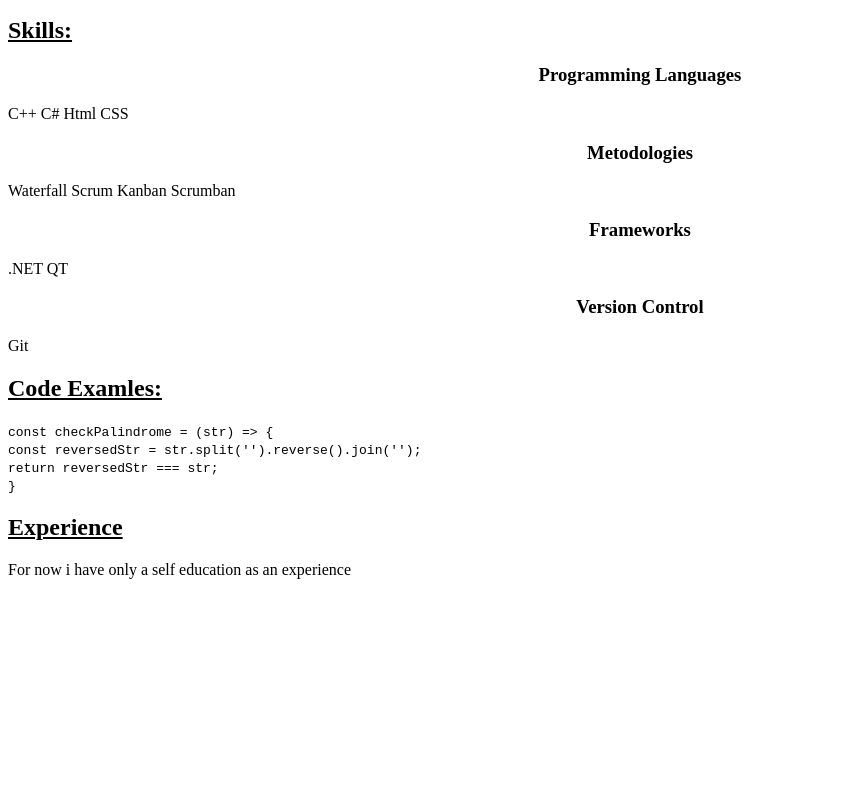
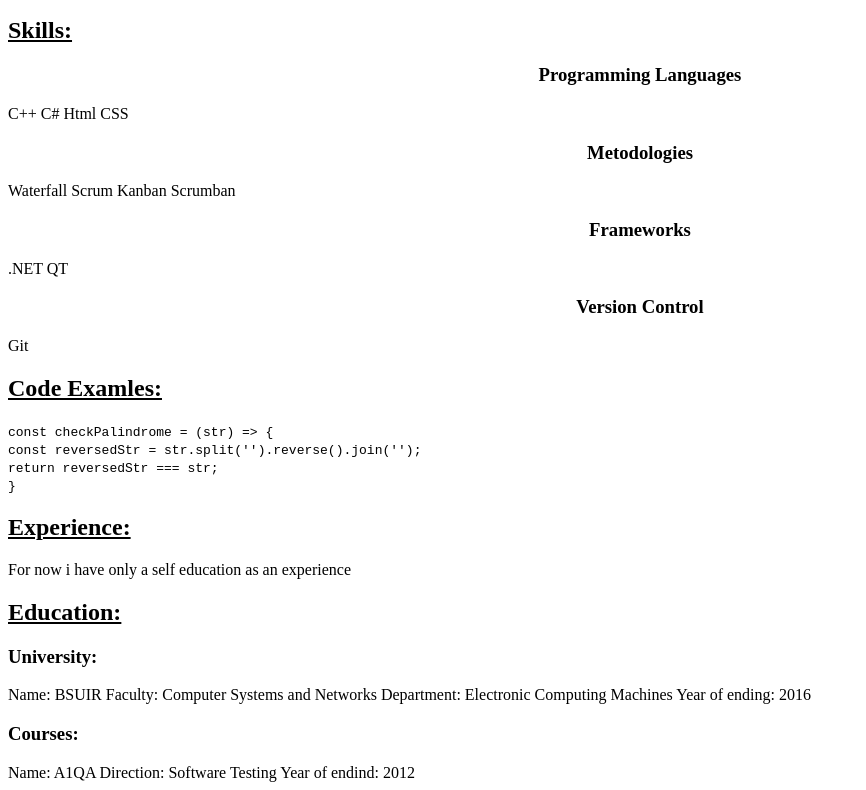
Before and after one commit to IvanVinel/rsschool-cv, a plain HTML site: page index.html in a window 1280 px wide. Shown: the part 1065-1855 px from the top of the page, without its empty margins (0-866 px from the left). Before the commit the page ends 1652 px from the top, so only its background shows below. Drawn offline with Linux system fonts and the light colour scheme.

Commit message:
feat: add education section

```diff
--- a/index.html
+++ b/index.html
@@ -78,8 +78,24 @@
             </code></p>
         </section>
         <section id="experience">
-            <h2><u>Experience</u></h2>
+            <h2><u>Experience:</u></h2>
             <span>For now i have only a self education as an experience</span>
+        </section>
+        <section id="education">
+            <h2><u>Education:</u></h2>
+            <div>
+                <h3>University:</h3>
+                <span>Name: BSUIR</span>
+                <span>Faculty: Computer Systems and Networks</span>
+                <span>Department: Electronic Computing Machines</span>
+                <span>Year of ending: 2016</span>
+            </div>
+            <div>
+                <h3>Courses:</h3>
+                <span>Name: A1QA</span>
+                <span>Direction: Software Testing</span>
+                <span>Year of endind: 2012</span>
+            </div>
         </section>
     </main>
     <footer>
```
